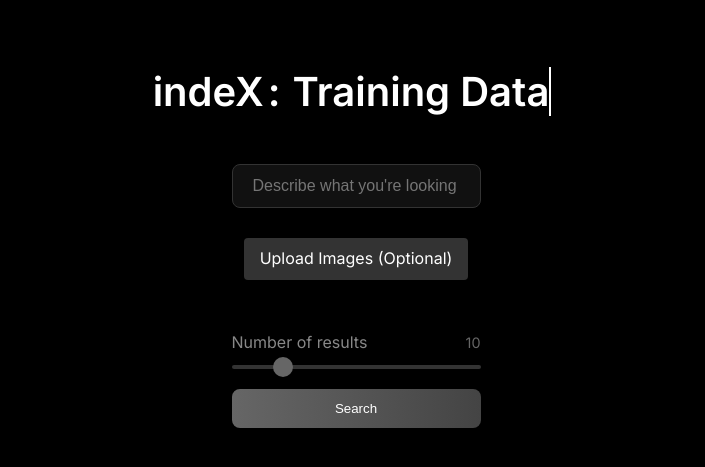
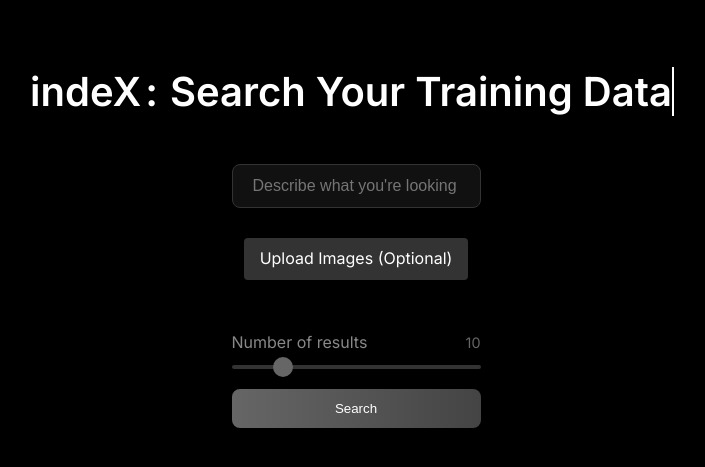
Before and after one commit to caixunshiren/indeX, a Flask app: page / in a window 1280 px wide. Shown: the top 467 px of the page, without its empty margins (284-989 px from the left). Run offline with Flask 3, Linux system fonts and the light colour scheme; parts of the project's set-up code (start-up, migrations or seed data) failed here and were passed over.

Commit message:
updated readme and instructions

```diff
--- a/templates/index.html
+++ b/templates/index.html
@@ -46,7 +46,7 @@
             overflow: hidden;
             width: 0;
             animation:
-                typing 2.5s steps(13) forwards,  /* 13 characters in "Training Data" */
+                typing 2.5s steps(25) forwards,  /* 25 characters in "Search Your Training Data" */
                 blink-caret 0.75s step-end infinite;
         }
 
@@ -441,7 +441,7 @@
             <span class="static-text">indeX</span>
             <span class="static-text">:</span>
             <div style="position: relative; display: inline-block; margin: 0 10px;">
-                <span class="typing-text">Training Data</span>
+                <span class="typing-text">Search Your Training Data</span>
             </div>
         </div>
         <form id="searchForm">
```
Also changed, not shown: README.md, assets/flow-chart.jpg (added), assets/front-page.jpg (added).
